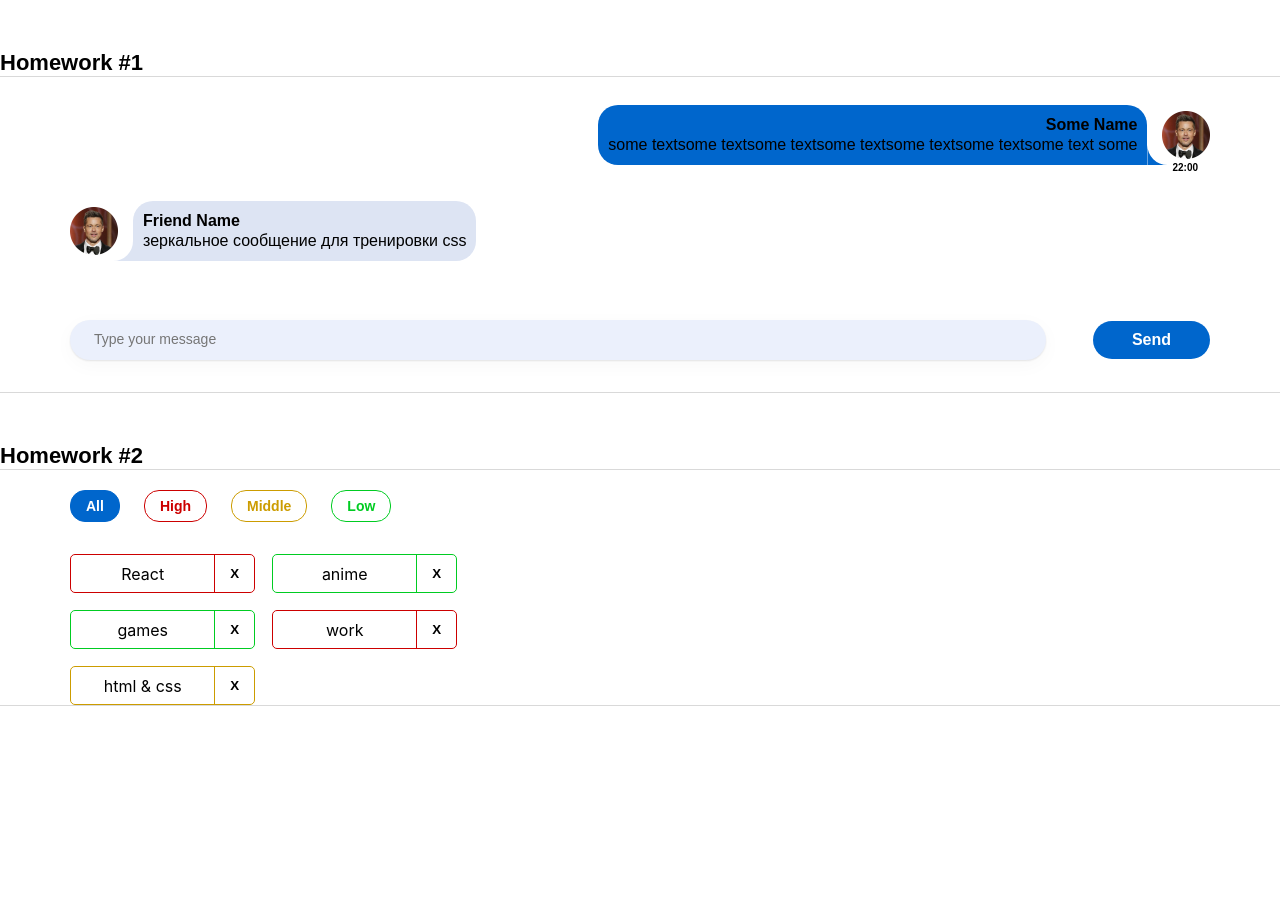
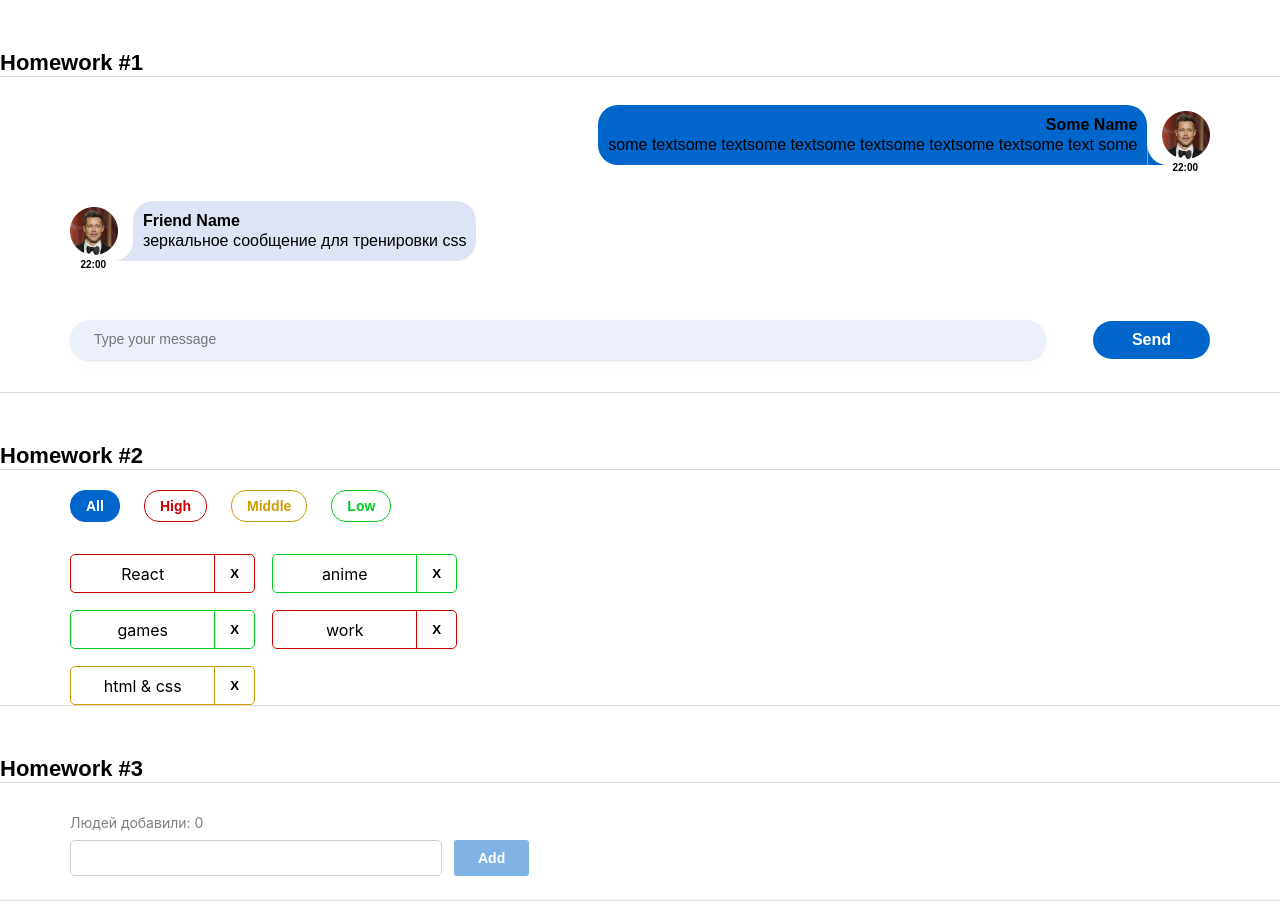
Before and after one commit to MarioVeljanov/hws2, a React (Create React App) app: page / in a window 1280 px wide. Before the commit the page ends 800 px from the top, so only its background shows below. Built offline with nearby package versions, Linux system fonts and the light colour scheme.

Commit message:
homework-hw03

```diff
--- a/src/s1-main/App.tsx
+++ b/src/s1-main/App.tsx
@@ -2,6 +2,7 @@
 import s from './App.module.css'
 import HW1 from '../s2-homeworks/hw01/HW1'
 import HW2 from '../s2-homeworks/hw02/HW2'
+import HW3 from '../s2-homeworks/hw03/HW3'
 
 function App() {
     return (
@@ -9,7 +10,7 @@
             <HW1/>
             {/*раскомментировать по ходу выполнения*/}
             <HW2/>
-            {/*<HW3/>*/}
+            <HW3/>
             {/*<HW4/>*/}
 
             {/*при выполнении дз 5 и более - закомментировать здесь дз 1-4, так как они есть внутри дз 5*/}
--- a/src/s2-homeworks/hw01/friend-message/FriendMessage.module.css
+++ b/src/s2-homeworks/hw01/friend-message/FriendMessage.module.css
@@ -85,7 +85,7 @@
 .friendTime {
     position: relative;
     bottom: -33px;
-    left: -720px;
+    left: -422px;
     font-family: sans-serif;
     font-style: normal;
     font-weight: 600;
--- a/src/s2-homeworks/hw02/HW2.tsx
+++ b/src/s2-homeworks/hw02/HW2.tsx
@@ -39,15 +39,17 @@
 // pure helper functions
 export const filterAffairs = (affairs:Array<AffairType>, filter: FilterType): Array<AffairType> => { // need to fix any
 
-    if(filter === 'high') {
-        return affairs.filter(a => a.priority === 'high')
-    } else if(filter === 'low') {
-        return affairs.filter((a) => a.priority === "low");
-    } else if(filter === 'middle') {
-        return affairs.filter((a) => a.priority === "middle");
-    } else {
-        return affairs;
-    }
+    // if(filter === 'high') {
+    //     return affairs.filter(a => a.priority === 'high')
+    // } else if(filter === 'low') {
+    //     return affairs.filter((a) => a.priority === "low");
+    // } else if(filter === 'middle') {
+    //     return affairs.filter((a) => a.priority === "middle");
+    // } else {
+    //     return affairs;
+    // }
+    if(filter === 'all') return affairs;
+    return affairs.filter(a => a.priority === filter);
      // need to fix
 }
 export const deleteAffair = (affairs: Array<AffairType>, _id: number): Array<AffairType> => { // need to fix any
@@ -61,7 +63,7 @@
 
     const filteredAffairs = filterAffairs(affairs, filter)
     const deleteAffairCallback = (_id: number) => { // need to fix any
-        return setAffairs(deleteAffair(affairs, _id));
+        setAffairs(deleteAffair(affairs, _id));
         // need to fix
     }
 
--- a/src/s2-homeworks/hw02/affairs/Affairs.tsx
+++ b/src/s2-homeworks/hw02/affairs/Affairs.tsx
@@ -5,7 +5,7 @@
 
 type AffairsPropsType = {
   data: Array<AffairType>; // need to fix any
-  setFilter: any;
+  setFilter: (filter: FilterType) => void;
   deleteAffairCallback: (_id: number) => void;
   filter: FilterType;
 };
--- a/src/s2-homeworks/hw02/affairs/affair/Affair.tsx
+++ b/src/s2-homeworks/hw02/affairs/affair/Affair.tsx
@@ -42,7 +42,7 @@
 
             >
                 {/*текст кнопки могут изменить студенты*/}
-                X
+            X
                 {/**/}
             </button>
         </div>
--- a/src/s2-homeworks/hw03/Greeting.module.css
+++ b/src/s2-homeworks/hw03/Greeting.module.css
@@ -1,35 +1,96 @@
 .greetingForm {
+    margin-top: 31px;
+    font-style: normal;
+    font-weight: 400;
+    font-size: 14px;
+
+    color: rgba(0, 0, 0, 0.5);
 }
 
 .inputAndButtonContainer {
+    margin-top: 9px;
+    margin-bottom: 7px;
+    display: flex;
+    align-items: center;
 }
 
 .error {
+    color: #CC0000;
+    font-style: normal;
+    font-weight: 400;
+    font-size: 14px;
 }
 
 .input {
+    box-sizing: border-box;
+    width: 372px;
+    height: 36px;
+
+    margin-right: 12px;
+    padding: 5px;
+    border: 1px solid #D1D1D1;
+    border-radius: 5px;
+
 }
 
 .input:focus {
+    background: #f3fbff;
 }
 
 .errorInput {
+    box-sizing: border-box;
+    width: 372px;
+    height: 36px;
+    border: 1px solid #CC0000;
+    margin-right: 12px;
+    padding: 5px;
+    border-radius: 5px;
 }
 
 .button {
+    padding: 8px 24px;
+    background: #0066CC;
+    opacity: 1;
+    border: none;
+    border-radius: 3px;
+
+    font-style: normal;
+    font-weight: 600;
+    font-size: 14px;
+    line-height: 20px;
+
+    color: #FFFFFF;
 }
 
 .button:focus {
+    background: #0066CC;
+    opacity: 1;
 }
 
 .button:active {
+    background: #1871ca;
+    opacity: 1;
 }
 
 .button:disabled {
+    background: #0066CC;
+    opacity: 0.5;
 }
 
 .text {
+    color: rgba(0, 0, 0, 0.5);
+    font-style: normal;
+    font-weight: 400;
+    font-size: 14px;
 }
 
 .greeting {
+    display: inline-block;
+    color: #000000;
+    list-style: none;
+    font-style: normal;
+    font-weight: 500;
+    font-size: 14px;
+
+
 }
--- a/src/s2-homeworks/hw03/Greeting.tsx
+++ b/src/s2-homeworks/hw03/Greeting.tsx
@@ -2,13 +2,13 @@
 import s from './Greeting.module.css'
 
 type GreetingPropsType = {
-    name: any // need to fix any
-    setNameCallback: any // need to fix any
-    addUser: any // need to fix any
-    onBlur: any // need to fix any
-    onEnter: any // need to fix any
-    error: any // need to fix any
-    totalUsers: any // need to fix any
+    name: string // need to fix any
+    setNameCallback: (e: ChangeEvent<HTMLInputElement>) => void // need to fix any
+    addUser: () => void // need to fix any
+    onBlur: () => void // need to fix any
+    onEnter: (e: KeyboardEvent<HTMLInputElement>) => void  // need to fix any
+    error: string // need to fix any
+    totalUsers: number // need to fix any
     lastUserName?: any // need to fix any
 }
 
@@ -25,7 +25,7 @@
         lastUserName,
     } // деструктуризация пропсов
 ) => {
-    const inputClass = s.errorInput // need to fix with (?:)
+    const inputClass = error ? s.errorInput : s.input // need to fix with (?:)
 
     return (
         <div id={'hw3-form'} className={s.greetingForm}>
@@ -46,9 +46,7 @@
                         onKeyDown={onEnter}
                         onBlur={onBlur}
                     />
-                    <div id={'hw3-error'} className={s.error}>
-                        {error}
-                    </div>
+
                 </div>
 
                 <button
@@ -57,13 +55,16 @@
                     className={s.button}
                     disabled={!name.trim()}
                 >
-                    add
+                    Add
                 </button>
+            </div>
+            <div id={'hw3-error'} className={s.error}>
+                        {error}
             </div>
 
             {lastUserName && (
                 <div className={s.greeting}>
-                    Привет <span id={'hw3-last-user'}>{lastUserName}</span>!
+                     <span id={'hw3-last-user'}>{lastUserName}</span>
                 </div>
             )}
         </div>
--- a/src/s2-homeworks/hw03/GreetingContainer.tsx
+++ b/src/s2-homeworks/hw03/GreetingContainer.tsx
@@ -3,18 +3,33 @@
 import { UserType } from './HW3'
 
 type GreetingContainerPropsType = {
-    users: any // need to fix any
-    addUserCallback: any // need to fix any
-}
+  users: Array<UserType>; // need to fix any
+  addUserCallback: (name: string) => void; // need to fix any
+};
 
-export const pureAddUser = (name: any, setError: any, setName: any, addUserCallback: any) => {
+export const pureAddUser = (name: string, setError: (error: string) => void, setName: (name: string) => void, addUserCallback: (name: any) => void) => {
+    if(name.trim() === '') {
+        setError("Ошибка! Введите имя!");
+    }
+    else {
+
+        addUserCallback(name);
+        setName("");
+    }
+
     // если имя пустое - показать ошибку, иначе - добавить юзера и очистить инпут
 }
 
-export const pureOnBlur = (name: any, setError: any) => { // если имя пустое - показать ошибку
+export const pureOnBlur = (name: any, setError: (error: string) => void) => { // если имя пустое - показать ошибку
+    if (name.trim() === "") {
+      setError("Ошибка! Введите имя!");
+    }
 }
 
-export const pureOnEnter = (e: any, addUser: any) => { // если нажата кнопка Enter - добавить
+export const pureOnEnter = (e: KeyboardEvent<HTMLInputElement>, addUser: () => void) => { // если нажата кнопка Enter - добавить
+    if(e.key === "Enter") {
+        addUser()
+    }
 }
 
 // более простой и понятный для новичков
@@ -26,11 +41,11 @@
     addUserCallback,
 }) => {
     // деструктуризация пропсов
-    const [name, setName] = useState<any>('') // need to fix any
-    const [error, setError] = useState<any>('') // need to fix any
+    const [name, setName] = useState<string>('') // need to fix any
+    const [error, setError] = useState<string>('') // need to fix any
 
-    const setNameCallback = (e: any) => { // need to fix any
-        setName('some name') // need to fix
+    const setNameCallback = (e: ChangeEvent<HTMLInputElement>) => { // need to fix any
+        setName(e.currentTarget.value) // need to fix
 
         error && setError('')
     }
@@ -42,12 +57,18 @@
         pureOnBlur(name, setError)
     }
 
-    const onEnter = (e: any) => {
+    const onEnter = (e: KeyboardEvent<HTMLInputElement>) => {
         pureOnEnter(e, addUser)
     }
 
-    const totalUsers = 0 // need to fix
-    const lastUserName = 'some name' // need to fix
+    const totalUsers =  Object.keys(users).length // need to fix
+    const lastUserName =  users.map((user) => {
+
+          return(
+          <li>Привет {user.name}!</li>
+          )
+       ;
+    }) //'some name' // need to fix
 
     return (
         <Greeting
--- a/src/s2-homeworks/hw03/HW3.tsx
+++ b/src/s2-homeworks/hw03/HW3.tsx
@@ -19,20 +19,22 @@
 
 // types
 export type UserType = {
-    _id: any // need to fix any
-    name: any // need to fix any
+    _id: string // need to fix any
+    name: string // need to fix any
 }
 
-export const pureAddUserCallback = (name: any, setUsers: any, users: any) => { // need to fix any
+export const pureAddUserCallback = (name: string, setUsers: any, users: Array<UserType>) => { // need to fix any
     const user = { // need to fix
+        _id: v1(),
+        name: name
     }
     setUsers([...users, user])
 }
 
 const HW3 = () => {
-    const [users, setUsers] = useState<any>([]) // need to fix any
+    const [users, setUsers] = useState<Array<UserType>>([]); // need to fix any //Array<UserType>
 
-    const addUserCallback = (name: any) => { // need to fix any
+    const addUserCallback = (name: string) => { // need to fix any
         pureAddUserCallback(name, setUsers, users)
     }
 
```
